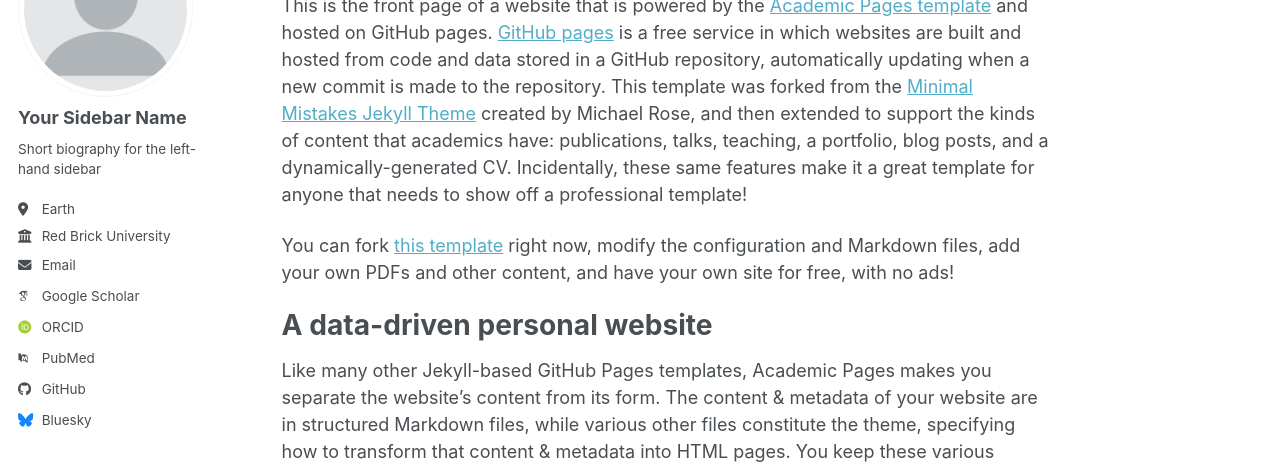
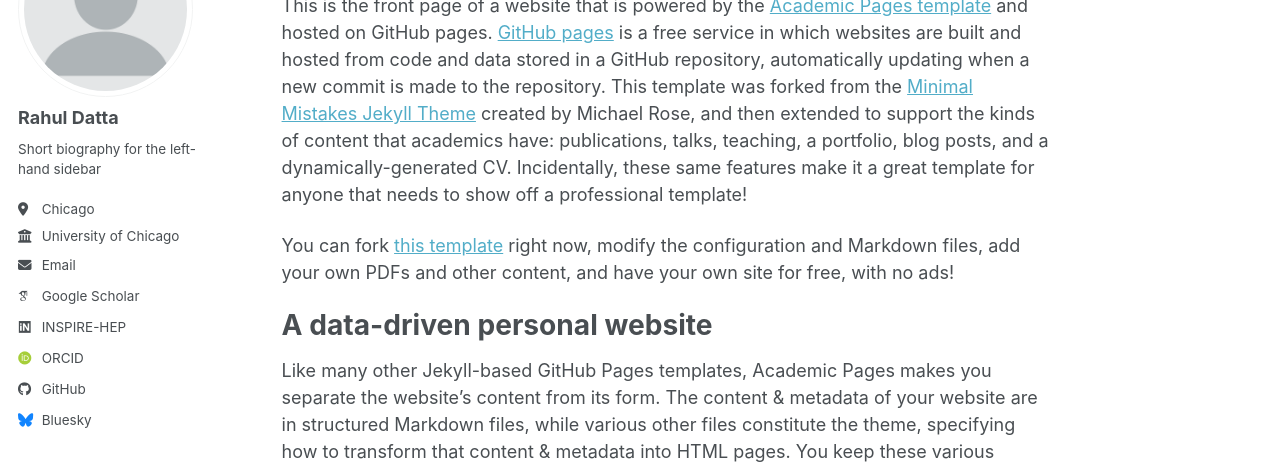
Before and after one commit to rahuldatta/rahuldatta.github.io, a Jekyll site: the page built from _pages/about.md, in a window 1280 px wide. Shown: the part 179-643 px from the top of the page. Built offline with Jekyll 4.4.1, drawn with Linux system fonts in a browser that asks for light colours; some web fonts are replaced; a script bundle is joined from its source files by our own code; library files that are not in the unit come from our copies.

Commit message:
Update _config.yml

```diff
--- a/_config.yml
+++ b/_config.yml
@@ -24,24 +24,24 @@ repository               : "academicpages/academicpages.github.io"
 author:
   # Biographic information
   avatar           : "profile.png"
-  name             : "Your Sidebar Name"
+  name             : Rahul Datta
   pronouns         : # example: "she/her"
   bio              : "Short biography for the left-hand sidebar"
-  location         : "Earth"
-  employer         : "Red Brick University"
+  location         : "Chicago"
+  employer         : "University of Chicago"
   uri              : # URL
-  email            : "none@example.org"
+  email            : "rahuld@uchicago.edu"
 
   # Academic websites
   academia         : # URL
   arxiv            : # URL - Update with the correct link to your profile
-  googlescholar    : "https://scholar.google.com/citations?user=PS_CX0AAAAAJ"
-  inspire-hep      : # URL
+  googlescholar    : https://scholar.google.com/citations?user=9zdW_EgAAAAJ&hl=en
+  inspire-hep      : https://inspirehep.net/authors/2153522
   impactstory      : # URL
-  orcid            : "https://orcid.org/yourorcidurl"
+  orcid            : https://orcid.org/0000-0003-3853-8757
   semantic         : # URL
   ssrn             : # URL
-  pubmed           : "https://www.ncbi.nlm.nih.gov/pubmed/?term=john+snow"
+  #pubmed           : "https://www.ncbi.nlm.nih.gov/pubmed/?term=john+snow"
   researchgate     : # URL
   scopus           : # URL
   zotero           : # URL
```
